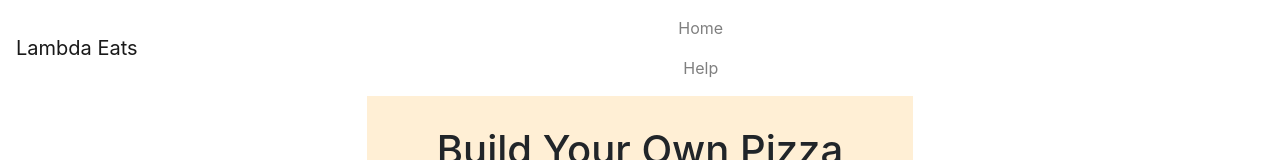
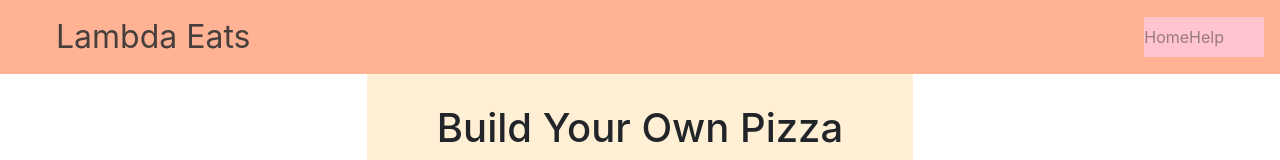
Before and after one commit to maribelcuales/Sprint-Challenge-Lambda-Eats-starter, a React (Create React App) app: page /pizza in a window 1280 px wide. Shown: the top 160 px of the page. Built offline with nearby package versions, Linux system fonts and the light colour scheme; grey boxes are pictures that could not be loaded.

Commit message:
Added nav and css styling to Header.js.

```diff
--- a/src/App.css
+++ b/src/App.css
@@ -4,9 +4,8 @@
   justify-content: center;
   text-align: center;
   margin: auto;
-  /* background-color: yellow; */
 }
 
 .route-container {
-  /* background-color: yellowgreen; */
+
 }
--- a/src/components/Header.js
+++ b/src/components/Header.js
@@ -1,25 +1,32 @@
-import React from "react";
+import React from 'react';
 import { Navbar, NavbarBrand, Nav, NavItem, NavLink } from 'reactstrap';
+import './styles.css';
 
 function Header() {
   return (
-    <div>
+    <div className="header-container">
       <Navbar color="faded" light>
-        <NavbarBrand href="/" className="mr-auto">
+        <NavbarBrand href="/" className="lambda-eats">
           Lambda Eats
         </NavbarBrand>
-          <Nav className="mr-auto" navbar>
+        <div className="nav-container">
+          <Nav className="nav" navbar>
+            <div>
               <NavItem>
                 <NavLink href="/">
                   Home
                 </NavLink>
               </NavItem>
+            </div>
+            <div>
               <NavItem>
                 <NavLink href="/">
                   Help
                 </NavLink>
               </NavItem>
+            </div>
           </Nav>
+        </div>
       </Navbar>
     </div>
   );
--- a/src/components/styles.css
+++ b/src/components/styles.css
@@ -1,3 +1,26 @@
+.header-container {
+  background-color: lightsalmon;
+  opacity: 80%;
+}
+
+.lambda-eats {
+  padding-left: 40px;
+  font-size: xx-large;
+  color: orangered;
+}
+
+.nav-container {
+  background-color: lightpink;
+  padding-right: 40px;
+  /* flex-direction: row; */
+  /* text-align: right; */
+}
+
+.nav {
+  flex-direction: row;
+  /* text-align: right; */
+}
+
 .form-container {
   display: inline-block;
   background-color: #ffefd5;
```
Lines whose indentation alone changed are shown as unchanged.
